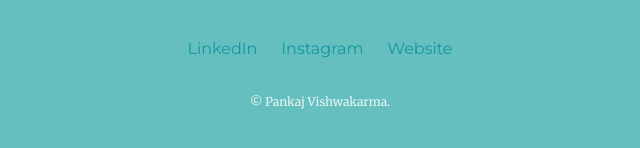
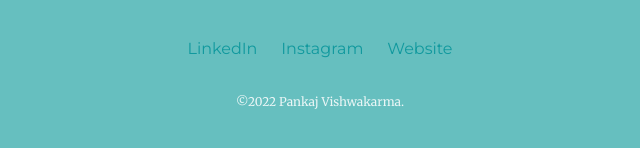
Before and after one commit to 0410Pankajv/PR1, a plain HTML site: page index.html in a window 1280 px wide. Shown: the part 2421-2569 px from the top of the page, 320-960 px from the left. Drawn offline with Linux system fonts and the light colour scheme.

Commit message:
Update index.html

```diff
--- a/index.html
+++ b/index.html
@@ -55,7 +55,7 @@
     <a class="footer-link" href="https://www.linkedin.com/in/pankaj-vishwakarma-112131223">LinkedIn</a>
     <a class="footer-link" href="https://www.instagram.com/04pankajv/">Instagram</a>
     <a class="footer-link" href="https://0410pankajv.github.io/WD/">Website</a>
-    <p class="CR">© Pankaj Vishwakarma.</p>
+    <p class="CR">©2022 Pankaj Vishwakarma.</p>
   </div>
 
 </body>
```
